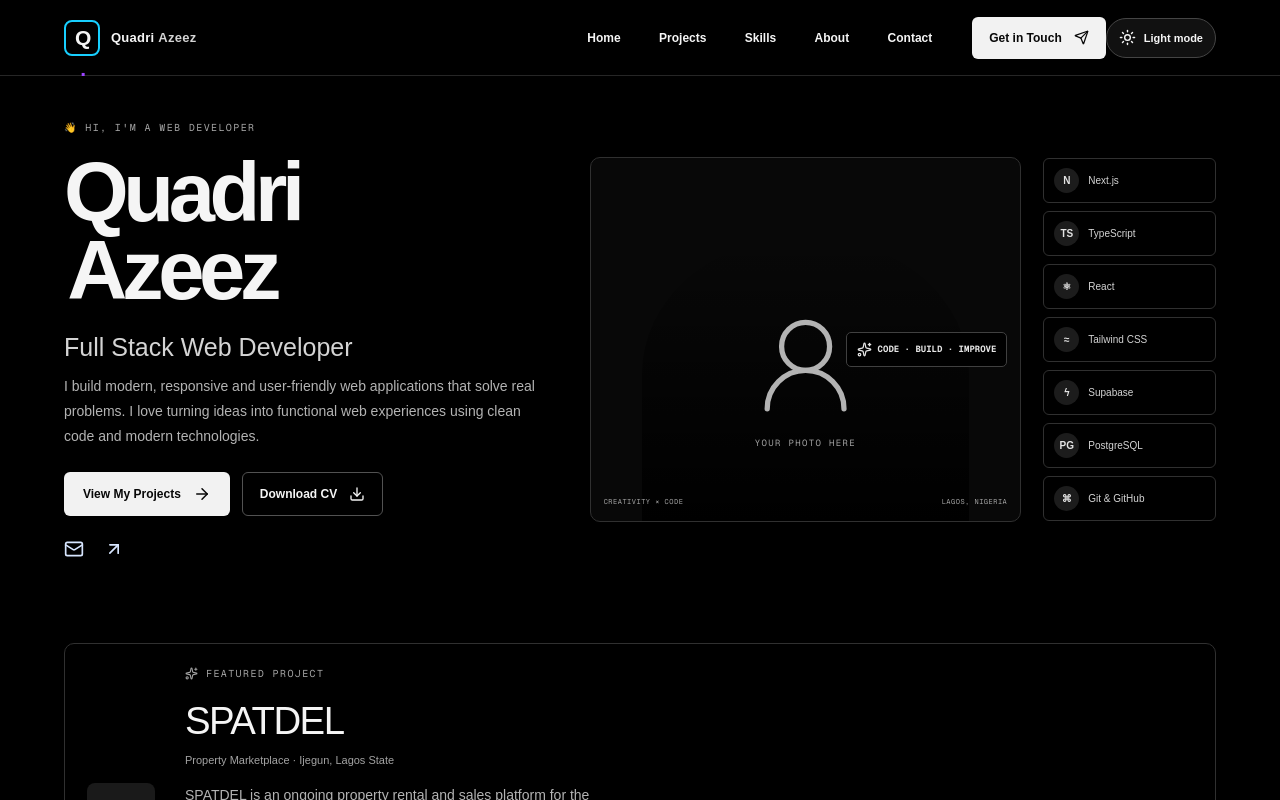
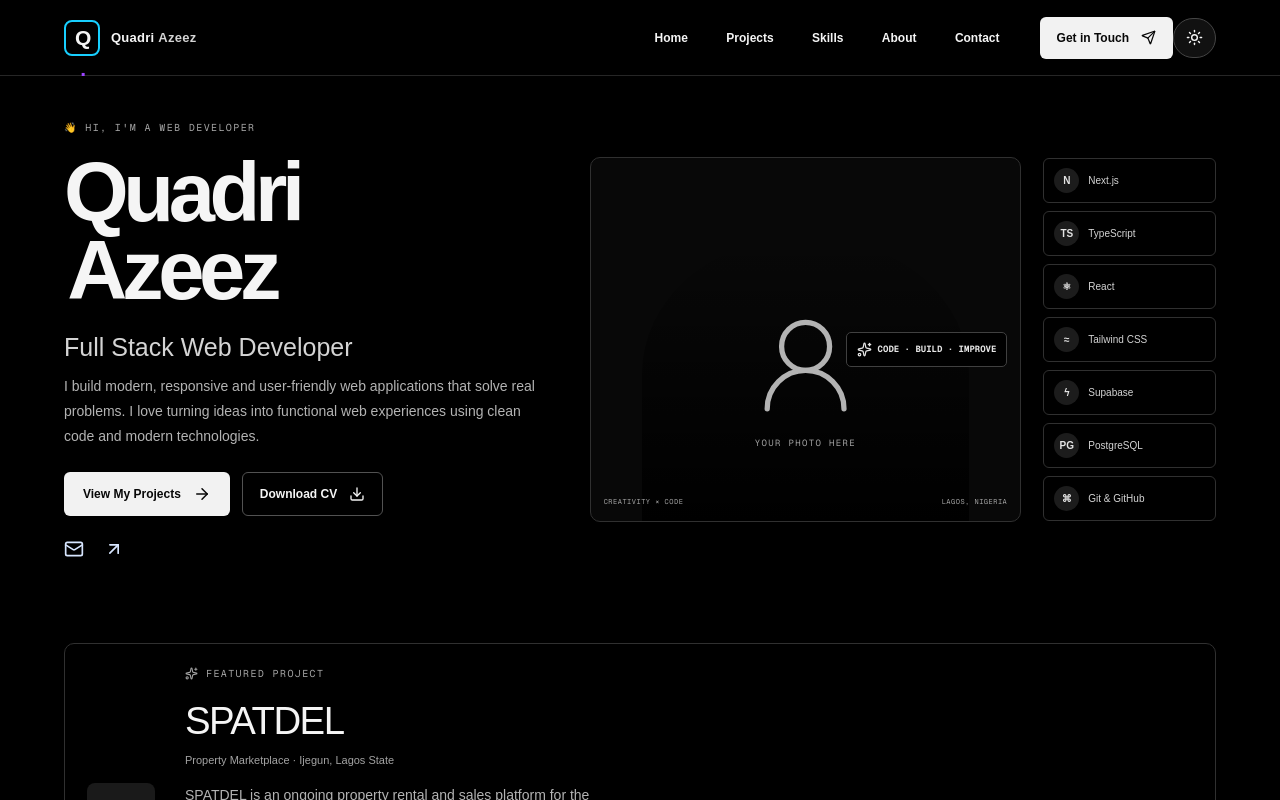
Before and after one commit to olag4568/my-portfolio, a Next.js app: page / in a window 1280 px wide. Shown: the top 800 px of the page. Built offline with nearby package versions, Linux system fonts and the light colour scheme.

Commit message:
Use icon-only theme toggle

```diff
--- a/src/components/ThemeToggle.tsx
+++ b/src/components/ThemeToggle.tsx
@@ -31,7 +31,6 @@ export default function ThemeToggle() {
       title={theme === "dark" ? "Switch to light mode" : "Switch to dark mode"}
     >
       {theme === "dark" ? <Sun size={17} /> : <Moon size={17} />}
-      <span>{theme === "dark" ? "Light mode" : "Dark mode"}</span>
     </button>
   );
 }
```
